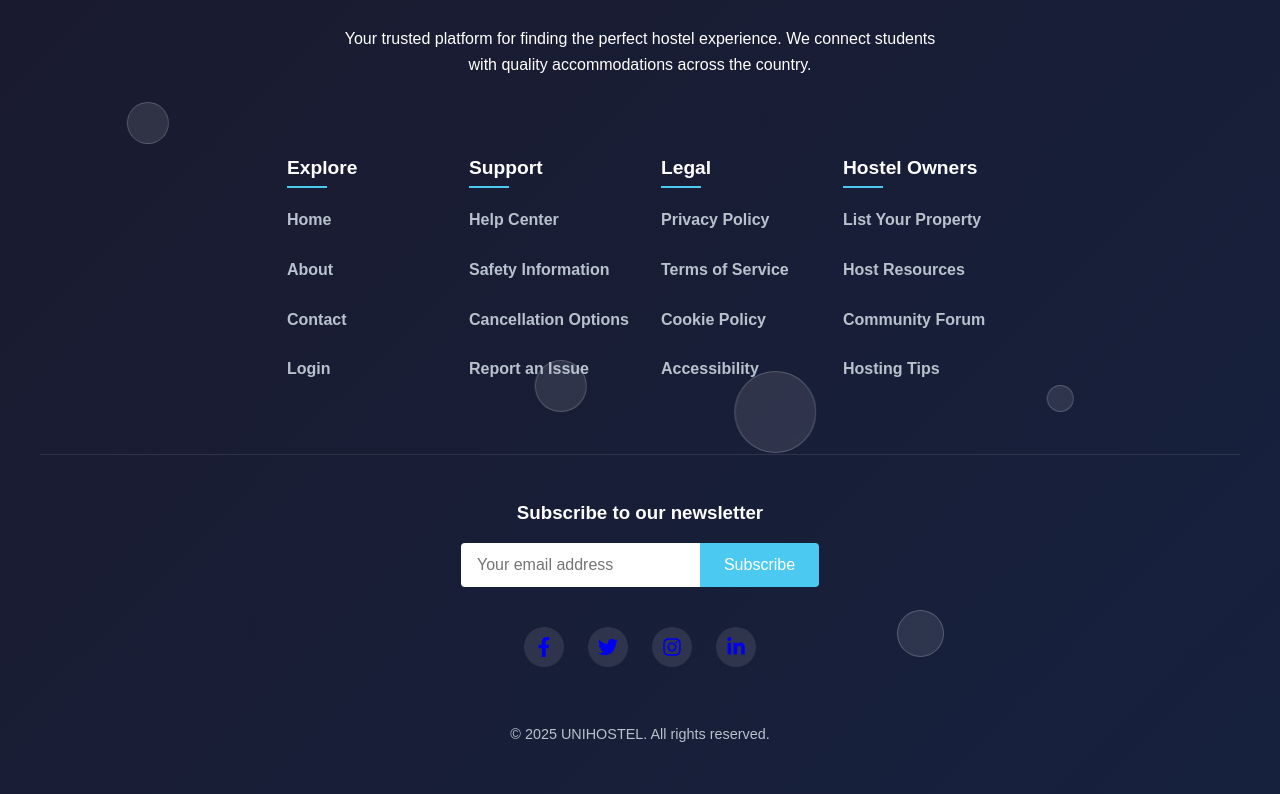
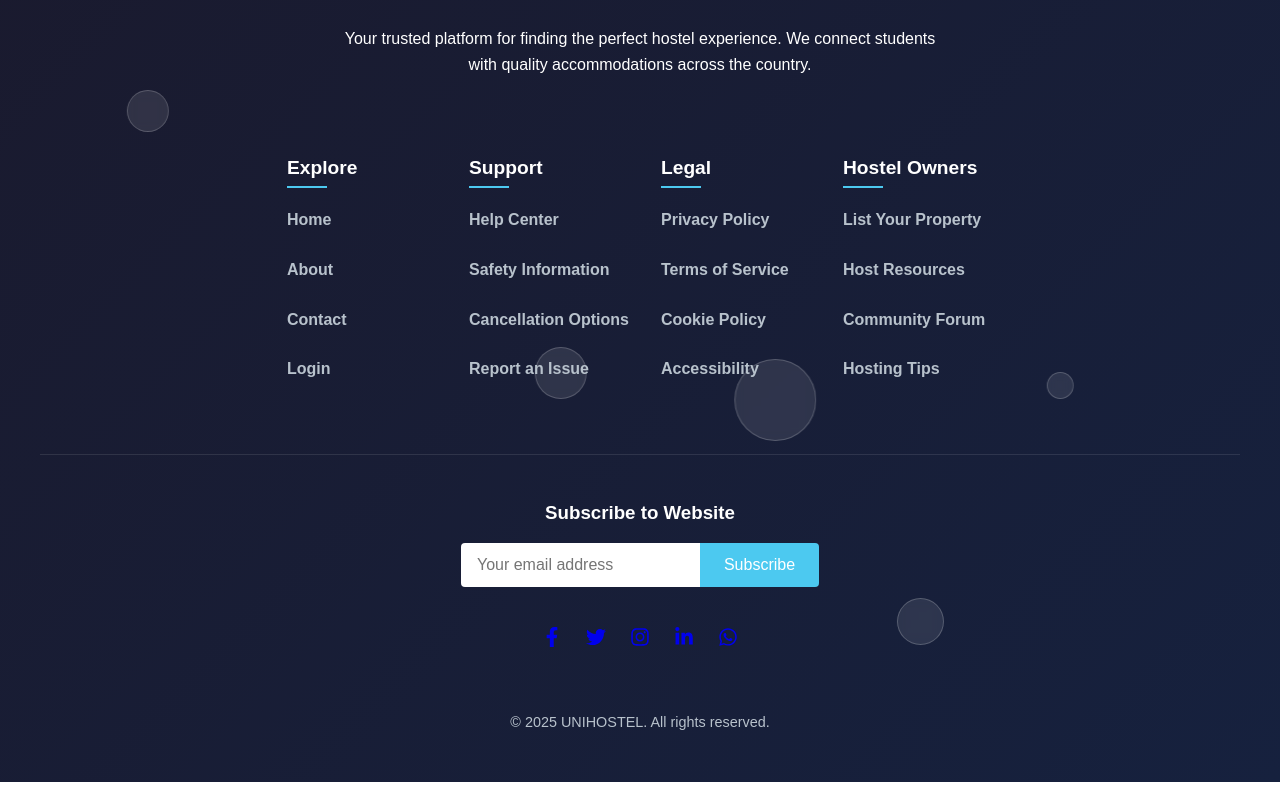
Before and after one commit to Bhavishya289/SE_Project, a React (Create React App) app: page / in a window 1280 px wide. Shown: the part 2213-3007 px from the top of the page. Built offline with nearby package versions, Linux system fonts and the light colour scheme.

Commit message:
Update Footer.jsx

```diff
--- a/src/Components/Footer/Footer.jsx
+++ b/src/Components/Footer/Footer.jsx
@@ -1,7 +1,7 @@
 import React from 'react';
 import { motion } from 'framer-motion';
 import { Link } from 'react-router-dom';
-import { FaFacebookF, FaTwitter, FaInstagram, FaLinkedinIn } from 'react-icons/fa';
+import { FaFacebookF, FaTwitter, FaInstagram, FaLinkedinIn, FaWhatsapp } from 'react-icons/fa';
 import "./Footer.css";
 
 const Footer = () => {
@@ -94,7 +94,7 @@ const Footer = () => {
           transition={{ duration: 0.5, delay: 0.5 }}
           viewport={{ once: true }}
         >
-          <h3 style={{ marginBottom: '1rem' }}>Subscribe to our newsletter</h3>
+          <h3 style={{ marginBottom: '1rem' }}>Subscribe to Website</h3>
           <form className="newsletter-form">
             <input
               type="email"
@@ -111,7 +111,7 @@ const Footer = () => {
         <div className="social-links">
           <motion.a
             href="#"
-            className="social-icon"
+            className="social-icon_f"
             whileHover={{ scale: 1.1 }}
             whileTap={{ scale: 0.9 }}
             initial={{ opacity: 0, y: 20 }}
@@ -123,7 +123,7 @@ const Footer = () => {
           </motion.a>
           <motion.a
             href="#"
-            className="social-icon"
+            className="social-icon_t"
             whileHover={{ scale: 1.1 }}
             whileTap={{ scale: 0.9 }}
             initial={{ opacity: 0, y: 20 }}
@@ -135,7 +135,7 @@ const Footer = () => {
           </motion.a>
           <motion.a
             href="#"
-            className="social-icon"
+            className="social-icon_i"
             whileHover={{ scale: 1.1 }}
             whileTap={{ scale: 0.9 }}
             initial={{ opacity: 0, y: 20 }}
@@ -147,7 +147,7 @@ const Footer = () => {
           </motion.a>
           <motion.a
             href="#"
-            className="social-icon"
+            className="social-icon_l"
             whileHover={{ scale: 1.1 }}
             whileTap={{ scale: 0.9 }}
             initial={{ opacity: 0, y: 20 }}
@@ -156,6 +156,18 @@ const Footer = () => {
             viewport={{ once: true }}
           >
             <FaLinkedinIn size={20} />
+          </motion.a>
+          <motion.a
+            href="#"
+            className="social-icon_w"
+            whileHover={{ scale: 1.1 }}
+            whileTap={{ scale: 0.9 }}
+            initial={{ opacity: 0, y: 20 }}
+            whileInView={{ opacity: 1, y: 0 }}
+            transition={{ duration: 0.3, delay: 0.3 }}
+            viewport={{ once: true }}
+          >
+            <FaWhatsapp size={20} />
           </motion.a>
         </div>
 
```
